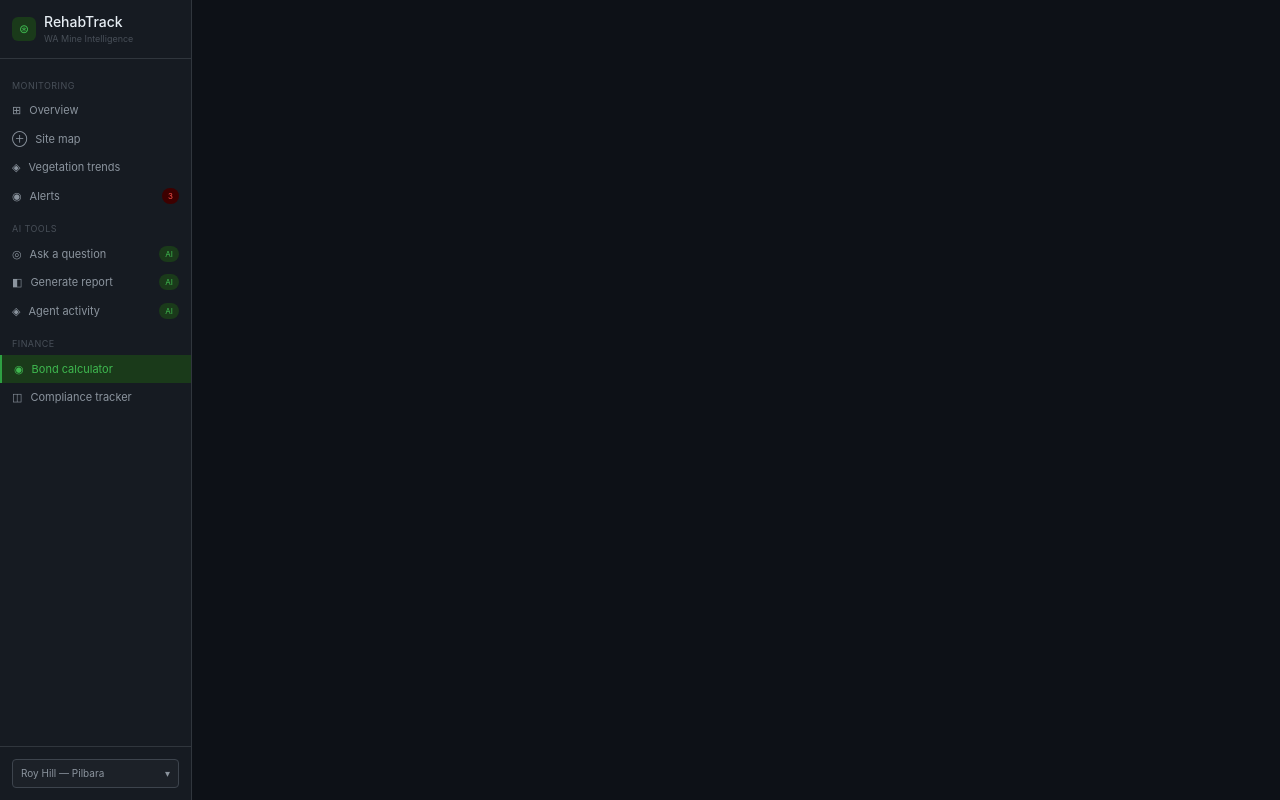
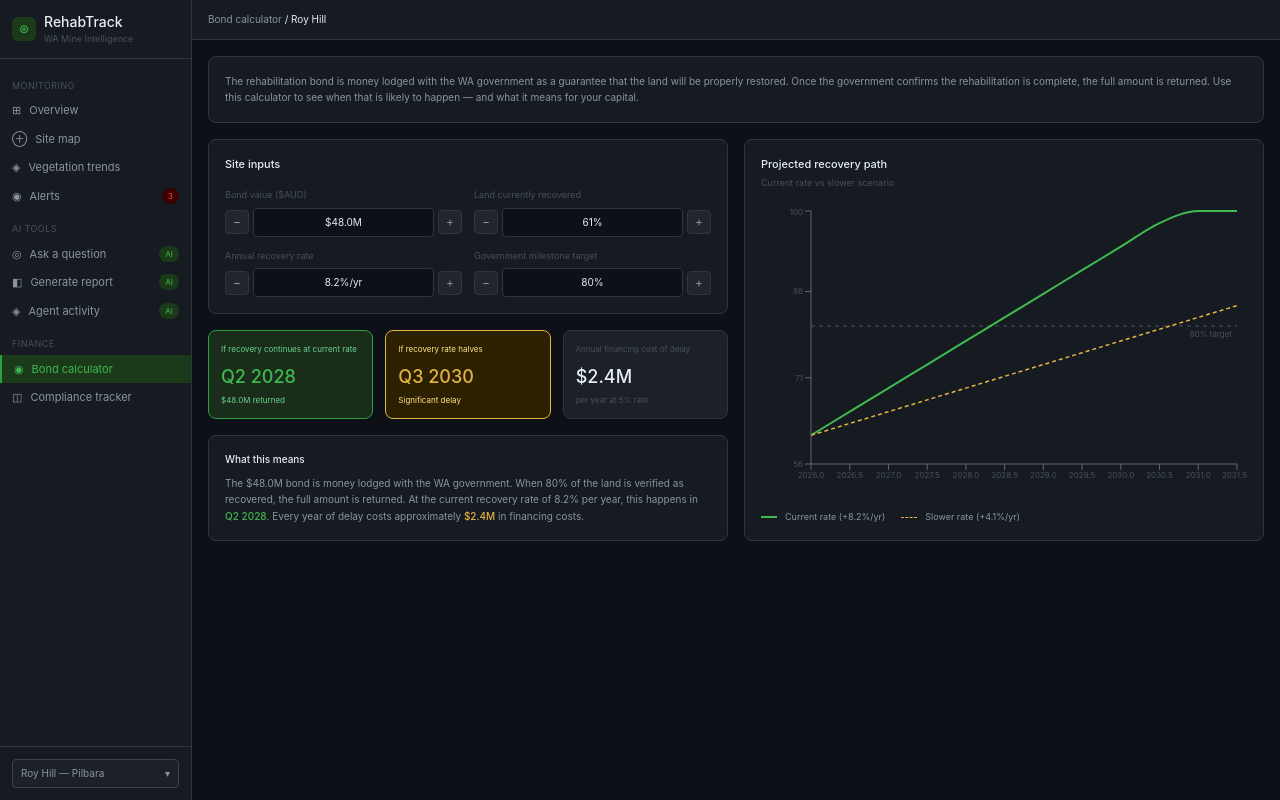
Before and after one commit to Dev4221/rehabtrack, a React (Vite) app: page /bond in a window 1280 px wide. Built offline with nearby package versions, Linux system fonts and the light colour scheme.

Commit message:
Day 3 — Bond calculator complete

```diff
--- a/src/App.jsx
+++ b/src/App.jsx
@@ -4,6 +4,7 @@ import Dashboard from './pages/Dashboard'
 import Alerts from './pages/Alerts'
 import AskQuestion from './pages/AskQuestion'
 import GenerateReport from './pages/GenerateReport'
+import BondCalculator from './pages/BondCalculator'
 
 function App() {
   return (
@@ -16,6 +17,7 @@ function App() {
             <Route path="/alerts" element={<Alerts />} />
             <Route path="/ask" element={<AskQuestion />} />
             <Route path="/report" element={<GenerateReport />} />
+            <Route path="/bond" element={<BondCalculator />} />
           </Routes>
         </main>
       </div>
--- /dev/null
+++ b/src/pages/BondCalculator.jsx
@@ -0,0 +1,151 @@
+import { useState } from 'react'
+import { LineChart, Line, XAxis, YAxis, Tooltip, ReferenceLine, ResponsiveContainer } from 'recharts'
+
+export default function BondCalculator() {
+  const [bondValue, setBondValue] = useState(48000000)
+  const [currentPct, setCurrentPct] = useState(61)
+  const [growthRate, setGrowthRate] = useState(8.2)
+  const [milestone, setMilestone] = useState(80)
+
+  const yearsToTarget = (milestone - currentPct) / growthRate
+  const releaseYear = 2026 + yearsToTarget
+  const releaseQuarter = releaseYear % 1 < 0.25 ? 'Q1' : releaseYear % 1 < 0.5 ? 'Q2' : releaseYear % 1 < 0.75 ? 'Q3' : 'Q4'
+  const releaseYearInt = Math.floor(releaseYear)
+  const annualFinancingCost = bondValue * 0.05
+  const delayedGrowth = growthRate / 2
+  const delayedYears = (milestone - currentPct) / delayedGrowth
+  const delayedReleaseYear = 2026 + delayedYears
+
+  const chartData = Array.from({ length: 12 }, (_, i) => {
+    const year = 2026 + i * 0.5
+    return {
+      year: year.toFixed(1),
+      current: Math.min(currentPct + growthRate * i * 0.5, 100),
+      slow: Math.min(currentPct + delayedGrowth * i * 0.5, 100),
+    }
+  })
+
+  const formatCurrency = (val) =>
+    val >= 1000000
+      ? `$${(val / 1000000).toFixed(1)}M`
+      : `$${val.toLocaleString()}`
+
+  return (
+    <div className="flex flex-col h-full">
+
+      {/* Top bar */}
+      <div className="h-10 bg-[#161b22] border-b border-[#30363d] flex items-center px-4 flex-shrink-0">
+        <div className="text-[10px] text-[#8b949e]">
+          Bond calculator <span className="text-[#e6edf3]">/ Roy Hill</span>
+        </div>
+      </div>
+
+      <div className="flex-1 overflow-auto p-4">
+
+        {/* Explainer */}
+        <div className="bg-[#161b22] border border-[#30363d] rounded-lg p-4 mb-4 text-[10px] text-[#8b949e] leading-relaxed">
+          The rehabilitation bond is money lodged with the WA government as a guarantee that the land will be properly restored. Once the government confirms the rehabilitation is complete, the full amount is returned. Use this calculator to see when that is likely to happen — and what it means for your capital.
+        </div>
+
+        <div className="grid grid-cols-2 gap-4">
+
+          {/* Left — inputs */}
+          <div className="flex flex-col gap-4">
+
+            {/* Inputs */}
+            <div className="bg-[#161b22] border border-[#30363d] rounded-lg p-4">
+              <div className="text-[11px] font-medium text-[#e6edf3] mb-4">Site inputs</div>
+              <div className="grid grid-cols-2 gap-3">
+                {[
+                  { label: 'Bond value ($AUD)', value: bondValue, set: setBondValue, step: 1000000, format: formatCurrency },
+                  { label: 'Land currently recovered', value: currentPct, set: setCurrentPct, step: 1, suffix: '%' },
+                  { label: 'Annual recovery rate', value: growthRate, set: setGrowthRate, step: 0.1, suffix: '%/yr' },
+                  { label: 'Government milestone target', value: milestone, set: setMilestone, step: 1, suffix: '%' },
+                ].map((input, i) => (
+                  <div key={i}>
+                    <div className="text-[9px] text-[#484f58] mb-1.5">{input.label}</div>
+                    <div className="flex items-center gap-1">
+                      <button
+                        onClick={() => input.set(v => Math.max(0, parseFloat((v - input.step).toFixed(1))))}
+                        className="w-6 h-6 bg-[#21262d] border border-[#30363d] rounded text-[#8b949e] text-xs flex items-center justify-center"
+                      >−</button>
+                      <div className="flex-1 bg-[#0d1117] border border-[#30363d] rounded px-2 py-1.5 text-[10px] text-[#e6edf3] text-center">
+                        {input.format ? input.format(input.value) : `${input.value}${input.suffix || ''}`}
+                      </div>
+                      <button
+                        onClick={() => input.set(v => parseFloat((v + input.step).toFixed(1)))}
+                        className="w-6 h-6 bg-[#21262d] border border-[#30363d] rounded text-[#8b949e] text-xs flex items-center justify-center"
+                      >+</button>
+                    </div>
+                  </div>
+                ))}
+              </div>
+            </div>
+
+            {/* Scenarios */}
+            <div className="grid grid-cols-3 gap-3">
+              <div className="bg-[#1a2d1a] border border-[#2ea043] rounded-lg p-3">
+                <div className="text-[8px] text-[#68d391] mb-2">If recovery continues at current rate</div>
+                <div className="text-[18px] font-medium text-[#3fb950]">{releaseQuarter} {releaseYearInt}</div>
+                <div className="text-[8px] text-[#68d391] mt-1">{formatCurrency(bondValue)} returned</div>
+              </div>
+              <div className="bg-[#2d2000] border border-[#e3b341] rounded-lg p-3">
+                <div className="text-[8px] text-[#fde68a] mb-2">If recovery rate halves</div>
+                <div className="text-[18px] font-medium text-[#e3b341]">
+                  {delayedReleaseYear % 1 < 0.25 ? 'Q1' : delayedReleaseYear % 1 < 0.5 ? 'Q2' : delayedReleaseYear % 1 < 0.75 ? 'Q3' : 'Q4'} {Math.floor(delayedReleaseYear)}
+                </div>
+                <div className="text-[8px] text-[#fde68a] mt-1">Significant delay</div>
+              </div>
+              <div className="bg-[#1c2128] border border-[#30363d] rounded-lg p-3">
+                <div className="text-[8px] text-[#484f58] mb-2">Annual financing cost of delay</div>
+                <div className="text-[18px] font-medium text-[#e6edf3]">{formatCurrency(annualFinancingCost)}</div>
+                <div className="text-[8px] text-[#484f58] mt-1">per year at 5% rate</div>
+              </div>
+            </div>
+
+            {/* Plain English explanation */}
+            <div className="bg-[#161b22] border border-[#30363d] rounded-lg p-4">
+              <div className="text-[10px] font-medium text-[#e6edf3] mb-2">What this means</div>
+              <div className="text-[10px] text-[#8b949e] leading-relaxed">
+                The {formatCurrency(bondValue)} bond is money lodged with the WA government. When {milestone}% of the land is verified as recovered, the full amount is returned. At the current recovery rate of {growthRate}% per year, this happens in <span className="text-[#3fb950] font-medium">{releaseQuarter} {releaseYearInt}</span>. Every year of delay costs approximately <span className="text-[#e3b341] font-medium">{formatCurrency(annualFinancingCost)}</span> in financing costs.
+              </div>
+            </div>
+          </div>
+
+          {/* Right — chart */}
+          <div className="bg-[#161b22] border border-[#30363d] rounded-lg p-4 flex flex-col">
+            <div className="text-[11px] font-medium text-[#e6edf3] mb-1">Projected recovery path</div>
+            <div className="text-[9px] text-[#484f58] mb-4">Current rate vs slower scenario</div>
+
+            <div className="flex-1 min-h-0">
+              <ResponsiveContainer width="100%" height="100%">
+                <LineChart data={chartData} margin={{ top: 5, right: 10, bottom: 5, left: -10 }}>
+                  <XAxis dataKey="year" tick={{ fontSize: 8, fill: '#484f58' }} />
+                  <YAxis tick={{ fontSize: 8, fill: '#484f58' }} domain={[currentPct - 5, 100]} />
+                  <Tooltip
+                    contentStyle={{ background: '#161b22', border: '1px solid #30363d', borderRadius: 4, fontSize: 10 }}
+                    formatter={(val, name) => [`${val.toFixed(1)}%`, name === 'current' ? 'Current rate' : 'Slower rate']}
+                  />
+                  <ReferenceLine y={milestone} stroke="#484f58" strokeDasharray="4 4" label={{ value: `${milestone}% target`, position: 'insideTopRight', fontSize: 8, fill: '#484f58' }} />
+                  <Line type="monotone" dataKey="current" stroke="#3fb950" strokeWidth={2} dot={false} />
+                  <Line type="monotone" dataKey="slow" stroke="#e3b341" strokeWidth={1.5} strokeDasharray="4 3" dot={false} />
+                </LineChart>
+              </ResponsiveContainer>
+            </div>
+
+            <div className="flex gap-4 mt-3">
+              <div className="flex items-center gap-2 text-[9px] text-[#8b949e]">
+                <div className="w-4 h-0.5 bg-[#3fb950]"></div>
+                Current rate (+{growthRate}%/yr)
+              </div>
+              <div className="flex items-center gap-2 text-[9px] text-[#8b949e]">
+                <div className="w-4 h-0 border-t border-dashed border-[#e3b341]"></div>
+                Slower rate (+{delayedGrowth.toFixed(1)}%/yr)
+              </div>
+            </div>
+          </div>
+        </div>
+      </div>
+    </div>
+  )
+}
```
